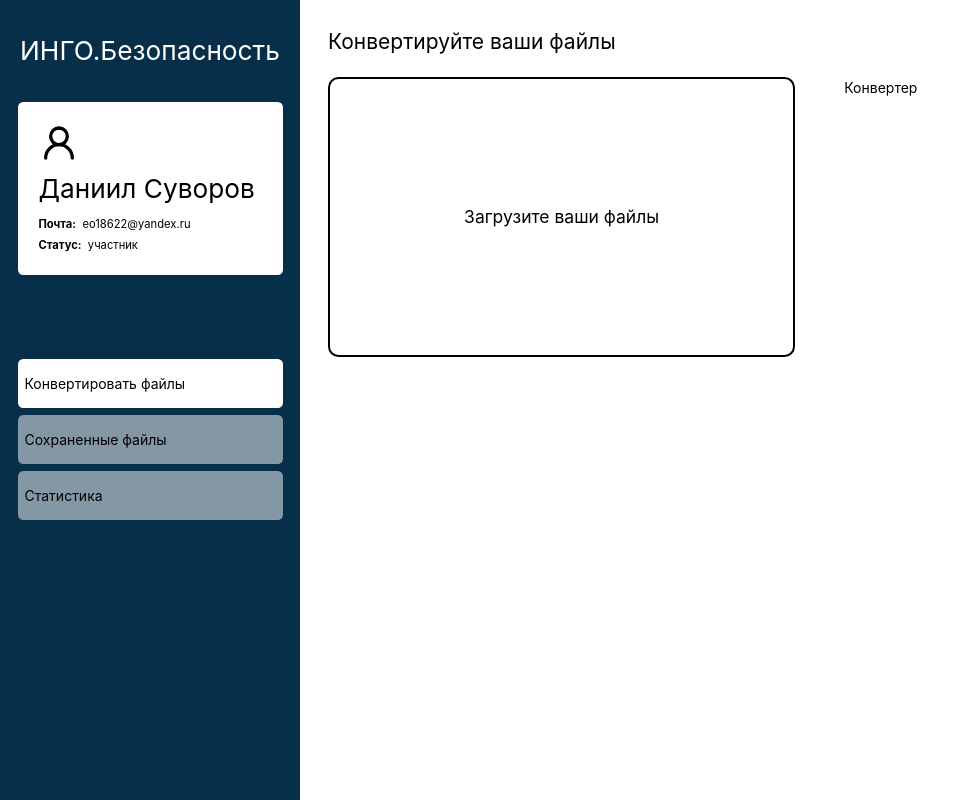
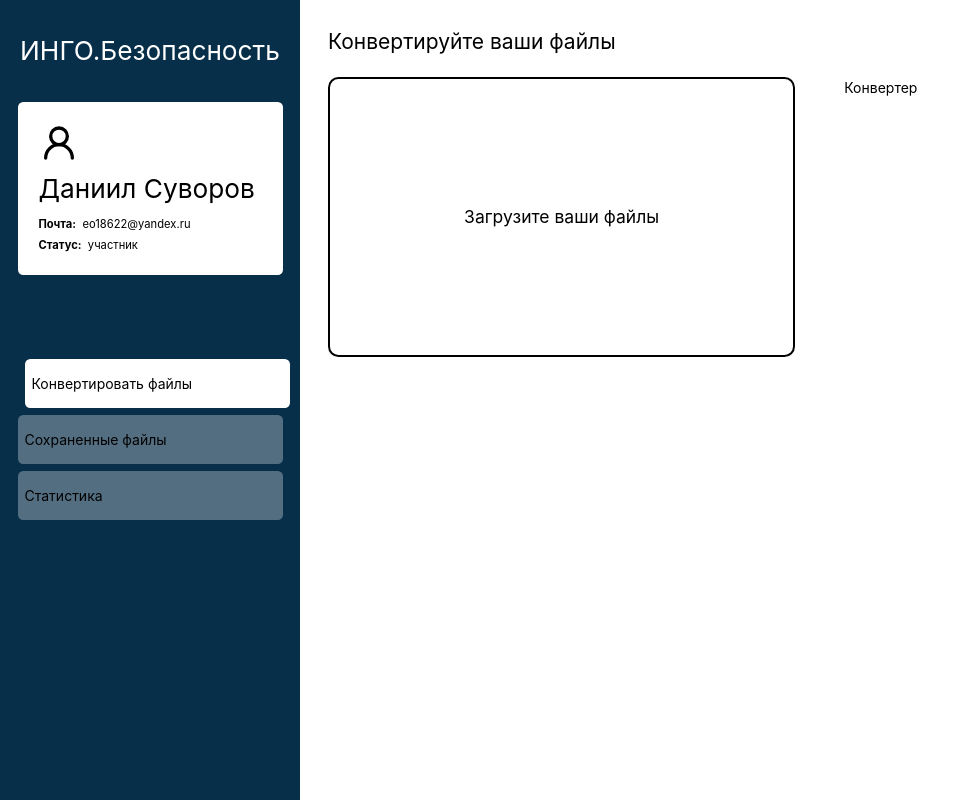
Before and after one commit to racoon-typing/Ingo, a React (Vite) app in the folder project/: page / in a window 1280 px wide. Shown: the whole page, without its empty margins (0-962 px from the left). Built offline with nearby package versions, Linux system fonts and the light colour scheme.

Commit message:
add new Component Menu

```diff
--- a/project/package.json
+++ b/project/package.json
@@ -10,6 +10,7 @@
     "preview": "vite preview"
   },
   "dependencies": {
+    "classnames": "^2.5.1",
     "lucide-react": "^0.408.0",
     "react": "^18.3.1",
     "react-dom": "^18.3.1",
--- /dev/null
+++ b/project/src/components/menu-item/Menu-item.tsx
@@ -0,0 +1,37 @@
+// import "./Menu-item.scss";
+
+import classNames from "classnames";
+import { IMenuItem } from "../../layout/Layout";
+
+interface IMenuItemProp {
+  activeId: number;
+  handleChangeActive: (id: number) => void;
+  item: IMenuItem;
+}
+
+function MenuItem({
+  activeId,
+  handleChangeActive,
+  item,
+}: IMenuItemProp): JSX.Element {
+  const { id, name } = item;
+
+  const isActive = activeId == id;
+
+  return (
+    <li
+      onClick={() => handleChangeActive(id)}
+      className={classNames(
+        "menu__item p-4 px-2 rounded-md text-black mb-2 duration-300",
+        {
+          "bg-white translate-x-2": isActive,
+          "bg-white bg-opacity-30": !isActive,
+        }
+      )}
+    >
+      {name}
+    </li>
+  );
+}
+
+export default MenuItem;
--- /dev/null
+++ b/project/src/components/menu/Menu.tsx
@@ -0,0 +1,36 @@
+// import './Menu.scss';
+
+import { useState } from "react";
+import { IMenuItem } from "../../layout/Layout";
+import MenuItem from "../menu-item/Menu-item";
+
+interface IMenuProp {
+  list: IMenuItem[];
+}
+
+function Menu({ list }: IMenuProp): JSX.Element {
+  const [activeItem, setActiveItem] = useState<number>(1);
+
+  function handleChangeActive(id: number) {
+    setActiveItem(id);
+  }
+
+  return (
+    <div className="menu__wrapper pt-24 flex flex-col justify-start grow">
+      <ul className="menu__list">
+        {list
+          ? list.map((item) => (
+              <MenuItem
+                key={item.value}
+                activeId={activeItem}
+                handleChangeActive={handleChangeActive}
+                item={item}
+              />
+            ))
+          : ""}
+      </ul>
+    </div>
+  );
+}
+
+export default Menu;
--- a/project/src/layout/Layout.tsx
+++ b/project/src/layout/Layout.tsx
@@ -1,6 +1,31 @@
 // import "./Layout.scss";
 
 import { UserRound } from "lucide-react";
+import Menu from "../components/menu/Menu";
+
+const menuList = [
+  {
+    id: 1,
+    name: "Конвертировать файлы",
+    value: "convert",
+  },
+  {
+    id: 2,
+    name: "Сохраненные файлы",
+    value: "files",
+  },
+  {
+    id: 3,
+    name: "Статистика",
+    value: "statistic",
+  },
+];
+
+export interface IMenuItem {
+  id: number;
+  name: string;
+  value: string;
+}
 
 function Layout({ children }): JSX.Element {
   return (
@@ -27,25 +52,7 @@ function Layout({ children }): JSX.Element {
             </small>
           </div>
 
-          <div className="menu__wrapper pt-24 flex flex-col justify-start grow">
-            <ul className="menu__list">
-              <li className="menu__item p-4 px-2 rounded-md bg-white text-black mb-2">
-                Конвертировать файлы
-              </li>
-              <li
-                className="menu__item p-4 px-2 rounded-md text-black mb-2"
-                style={{ backgroundColor: "rgba(255, 255, 255, 0.5)" }}
-              >
-                Сохраненные файлы
-              </li>
-              <li
-                className="menu__item p-4 px-2 rounded-md bg-white text-black mb-2"
-                style={{ backgroundColor: "rgba(255, 255, 255, 0.5)" }}
-              >
-                Статистика
-              </li>
-            </ul>
-          </div>
+          <Menu list={menuList} />
         </div>
 
         <div className="w-full py-8 pr-5">
```
Also changed, not shown: 1 other file (tests, documents, lock files or other folders).
